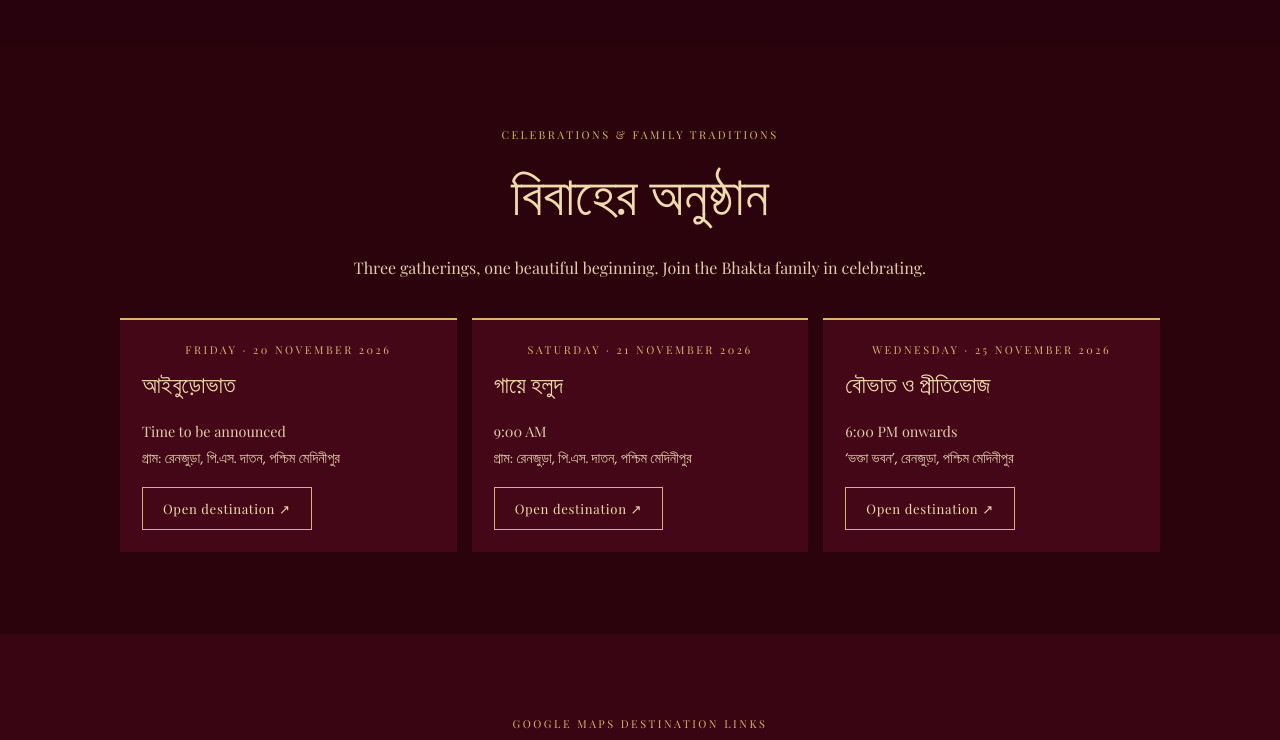
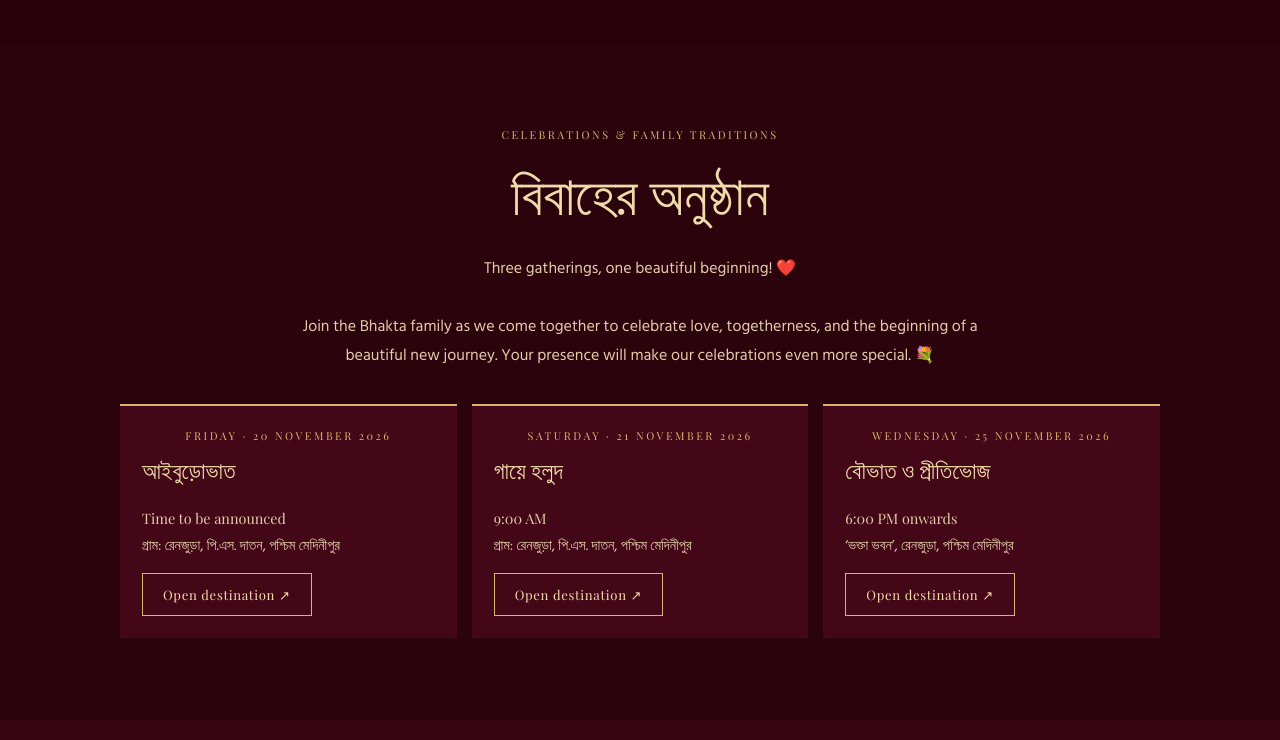
Before and after one commit to srabanig287-coder/santanu-nabanita-wedding, a plain HTML site: page index.html in a window 1280 px wide. Shown: the part 3180-3920 px from the top of the page. Drawn offline with nearby package versions, Linux system fonts and the light colour scheme; a web font is replaced by a local one.

Commit message:
Update index.html

```diff
--- a/index.html
+++ b/index.html
@@ -72,7 +72,7 @@
 
 সপরিবারে</p></div></div></section>
 <section class="section alt" id="ceremony"><div class="wrap"><div class="eyebrow">The auspicious beginning</div><h2 class="heading bn">শুভ বিবাহ</h2><p class="sub bn">৪ঠা অগ্রহায়ণ, ১৪৩৩ · ২১শে নভেম্বর, ২০২৬ · শনিবার</p><div class="grid2"><div class="detail"><h3 class="bn">বিবাহ লগ্ন</h3><p class="bn">সন্ধ্যা ৬:২৭ মিনিট হতে<br>রাত্রি ৮:৩২ মিনিটের মধ্যে</p><p class="small">Auspicious wedding time</p></div><div class="detail"><h3 class="bn">বিবাহবাসর</h3><p class="bn">দিগন্তপল্লী, কালতা পাঁচমুরী,<br>পশ্চিম মেদিনীপুর</p><p class="small">Main ceremony destination</p></div></div><div class="countdown"><div class="countbox"><strong id="days">--</strong><span>Days</span></div><div class="countbox"><strong id="hours">--</strong><span>Hours</span></div><div class="countbox"><strong id="minutes">--</strong><span>Minutes</span></div><div class="countbox"><strong id="seconds">--</strong><span>Seconds</span></div></div></div></section>
-<section class="section" id="events"><div class="wrap"><div class="eyebrow">Celebrations & family traditions</div><h2 class="heading bn">বিবাহের অনুষ্ঠান</h2><p class="sub">Three gatherings, one beautiful beginning. Join the Bhakta family in celebrating.</p><div class="events">
+<section class="section" id="events"><div class="wrap"><div class="eyebrow">Celebrations & family traditions</div><h2 class="heading bn">বিবাহের অনুষ্ঠান</h2><p class="sub bn">Three gatherings, one beautiful beginning! ❤️<br><br>Join the Bhakta family as we come together to celebrate love, togetherness, and the beginning of a beautiful new journey. Your presence will make our celebrations even more special. 💐</p></p><div class="events">
 <article class="event"><div class="eyebrow">FRIDAY · 20 NOVEMBER 2026</div><h3 class="bn">আইবুড়োভাত</h3><p>Time to be announced<br><span class="bn">গ্রাম: রেনজুড়া, পি.এস. দাতন, পশ্চিম মেদিনীপুর</span></p><a class="btn outline" target="_blank" rel="noopener" href="https://www.google.com/maps/search/?api=1&query=Renjura%2C+Dantan%2C+Paschim+Medinipur%2C+West+Bengal">Open destination ↗</a></article>
 <article class="event"><div class="eyebrow">SATURDAY · 21 NOVEMBER 2026</div><h3 class="bn">গায়ে হলুদ</h3><p>9:00 AM<br><span class="bn">গ্রাম: রেনজুড়া, পি.এস. দাতন, পশ্চিম মেদিনীপুর</span></p><a class="btn outline" target="_blank" rel="noopener" href="https://www.google.com/maps/search/?api=1&query=Renjura%2C+Dantan%2C+Paschim+Medinipur%2C+West+Bengal">Open destination ↗</a></article>
 <article class="event"><div class="eyebrow">WEDNESDAY · 25 NOVEMBER 2026</div><h3 class="bn">বৌভাত ও প্রীতিভোজ</h3><p>6:00 PM onwards<br><span class="bn">‘ভক্তা ভবন’, রেনজুড়া, পশ্চিম মেদিনীপুর</span></p><a class="btn outline" target="_blank" rel="noopener" href="https://www.google.com/maps/search/?api=1&query=Bhakta+Bhavan%2C+Renjura%2C+Dantan%2C+Paschim+Medinipur%2C+West+Bengal">Open destination ↗</a></article>
```
